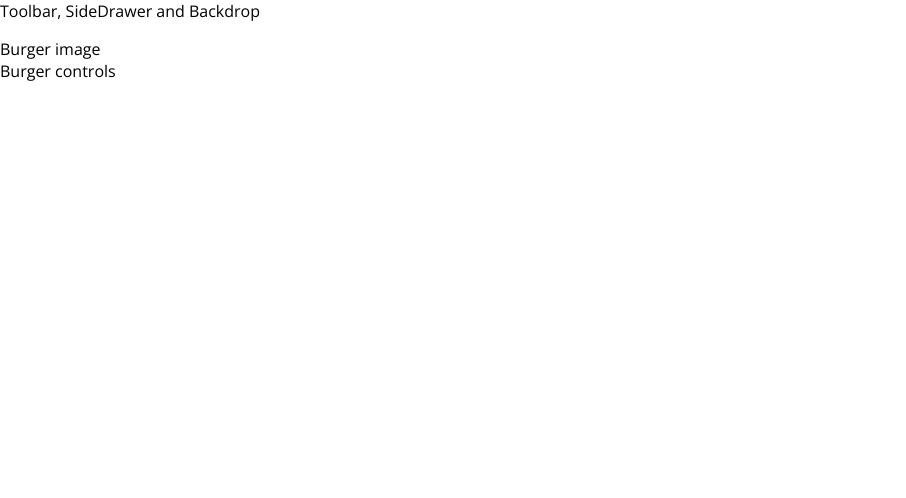
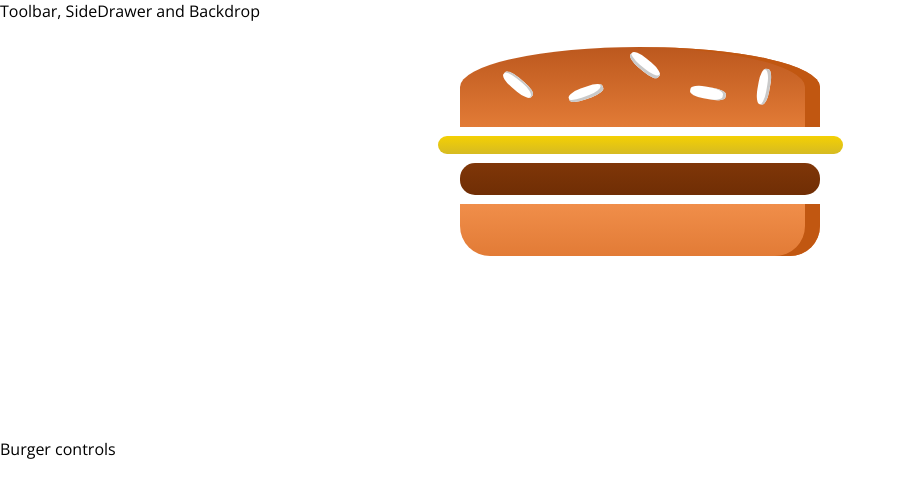
Before and after one commit to anilgudur/R-burger-app, a React (Create React App) app: page / in a window 1280 px wide. Shown: the top 498 px of the page, without its empty margins (0-906 px from the left). Built offline with nearby package versions, Linux system fonts and the light colour scheme.

Commit message:
8.119 - Burger component

```diff
--- /dev/null
+++ b/src/components/Burger/Burger.js
@@ -0,0 +1,16 @@
+import React from "react";
+import classes from "./Burger.module.css";
+import BurgerIngredient from "./BurgerIngredient/BurgerIngredient";
+
+const burger = props => {
+  return (
+    <div className={classes.Burger}>
+      <BurgerIngredient type="bread-top" />
+      <BurgerIngredient type="cheese" />
+      <BurgerIngredient type="meat" />
+      <BurgerIngredient type="bread-bottom" />
+    </div>
+  );
+};
+
+export default burger;
--- /dev/null
+++ b/src/components/Burger/Burger.module.css
@@ -0,0 +1,30 @@
+.Burger {
+  width: 100%;
+  margin: auto;
+  height: 250px;
+  overflow: scroll;
+  text-align: center;
+  font-weight: bold;
+  font-size: 1.2rem;
+}
+
+@media (min-width: 1000px) and (min-height: 700px) {
+  .Burger {
+    width: 700px;
+    height: 600px;
+  }
+}
+
+@media (min-width: 500px) and (min-height: 401px) {
+  .Burger {
+    width: 450px;
+    height: 400px;
+  }
+}
+
+@media (min-width: 500px) and (max-height: 400px) {
+  .Burger {
+    width: 350px;
+    height: 300px;
+  }
+}
--- /dev/null
+++ b/src/components/Burger/BurgerIngredient/BurgerIngredient.js
@@ -0,0 +1,45 @@
+import React, { Component } from "react";
+import classes from "./BurgerIngredient.module.css";
+import PropTypes from "prop-types";
+
+//const burgerIngredient = props => {
+class BurgerIngredient extends Component {
+  render() {
+    let ingredient = null;
+    switch (this.props.type) {
+      case "bread-bottom":
+        ingredient = <div className={classes.BreadBottom} />;
+        break;
+      case "bread-top":
+        ingredient = (
+          <div className={classes.BreadTop}>
+            <div className={classes.Seeds1} />
+            <div className={classes.Seeds2} />
+          </div>
+        );
+        break;
+      case "meat":
+        ingredient = <div className={classes.Meat} />;
+        break;
+      case "cheese":
+        ingredient = <div className={classes.Cheese} />;
+        break;
+      case "salad":
+        ingredient = <div className={classes.Salad} />;
+        break;
+      case "bacon":
+        ingredient = <div className={classes.Bacon} />;
+        break;
+      default:
+        ingredient = null;
+    }
+
+    return ingredient;
+  }
+}
+
+BurgerIngredient.propTypes = {
+  type: PropTypes.string.isRequired
+};
+
+export default BurgerIngredient;
--- /dev/null
+++ b/src/components/Burger/BurgerIngredient/BurgerIngredient.module.css
@@ -0,0 +1,113 @@
+.BreadBottom {
+    height: 13%;
+    width: 80%;
+    background: linear-gradient(#F08E4A, #e27b36);
+    border-radius: 0 0 30px 30px;
+    box-shadow: inset -15px 0 #c15711;
+    margin: 2% auto;
+}
+
+.BreadTop {
+    height: 20%;
+    width: 80%;
+    background: linear-gradient(#bc581e, #e27b36);
+    border-radius: 50% 50% 0 0;
+    box-shadow: inset -15px 0 #c15711;
+    margin: 2% auto;
+    position: relative;
+}
+
+.Seeds1 {
+    width: 10%;
+    height: 15%;
+    position: absolute;
+    background-color: white;
+    left: 30%;
+    top: 50%;
+    border-radius: 40%;
+    transform: rotate(-20deg);
+    box-shadow: inset -2px -3px #c9c9c9;
+}
+
+.Seeds1:after {
+    content: "";
+    width: 100%;
+    height: 100%;
+    position: absolute;
+    background-color: white;
+    left: -170%;
+    top: -260%;
+    border-radius: 40%;
+    transform: rotate(60deg);
+    box-shadow: inset -1px 2px #c9c9c9;
+  }
+
+.Seeds1:before {
+    content: "";
+    width: 100%;
+    height: 100%;
+    position: absolute;
+    background-color: white;
+    left: 180%;
+    top: -50%;
+    border-radius: 40%;
+    transform: rotate(60deg);
+    box-shadow: inset -1px -3px #c9c9c9;
+  }
+
+  .Seeds2 {
+    width: 10%;
+    height: 15%;
+    position: absolute;
+    background-color: white;
+    left: 64%;
+    top: 50%;
+    border-radius: 40%;
+    transform: rotate(10deg);
+    box-shadow: inset -3px 0 #c9c9c9;
+  }
+
+  .Seeds2:before {
+    content: "";
+    width: 100%;
+    height: 100%;
+    position: absolute;
+    background-color: white;
+    left: 150%;
+    top: -130%;
+    border-radius: 40%;
+    transform: rotate(90deg);
+    box-shadow: inset 1px 3px #c9c9c9;
+  }
+
+
+.Meat {
+    width: 80%;
+    height: 8%;
+    background: linear-gradient(#7f3608, #702e05);
+    margin: 2% auto;
+    border-radius: 15px;
+}
+
+.Cheese {
+    width: 90%;
+    height: 4.5%;
+    margin: 2% auto;
+    background: linear-gradient(#f4d004, #d6bb22);
+    border-radius: 20px;
+}
+
+.Salad {
+    width: 85%;
+    height: 7%;
+    margin: 2% auto;
+    background: linear-gradient(#228c1d, #91ce50);
+    border-radius: 20px;
+}
+
+.Bacon {
+    width: 80%;
+    height: 3%;
+    background: linear-gradient(#bf3813, #c45e38);
+    margin: 2% auto;
+}
--- a/src/containers/BurgerBuilder/BurgerBuilder.js
+++ b/src/containers/BurgerBuilder/BurgerBuilder.js
@@ -1,10 +1,11 @@
 import React, { Component } from "react";
+import Burger from "../../components/Burger/Burger";
 
 class BurgerBuilder extends Component {
   render() {
     return (
       <>
-        <div>Burger image</div>
+        <Burger />
         <div>Burger controls</div>
       </>
     );
```
